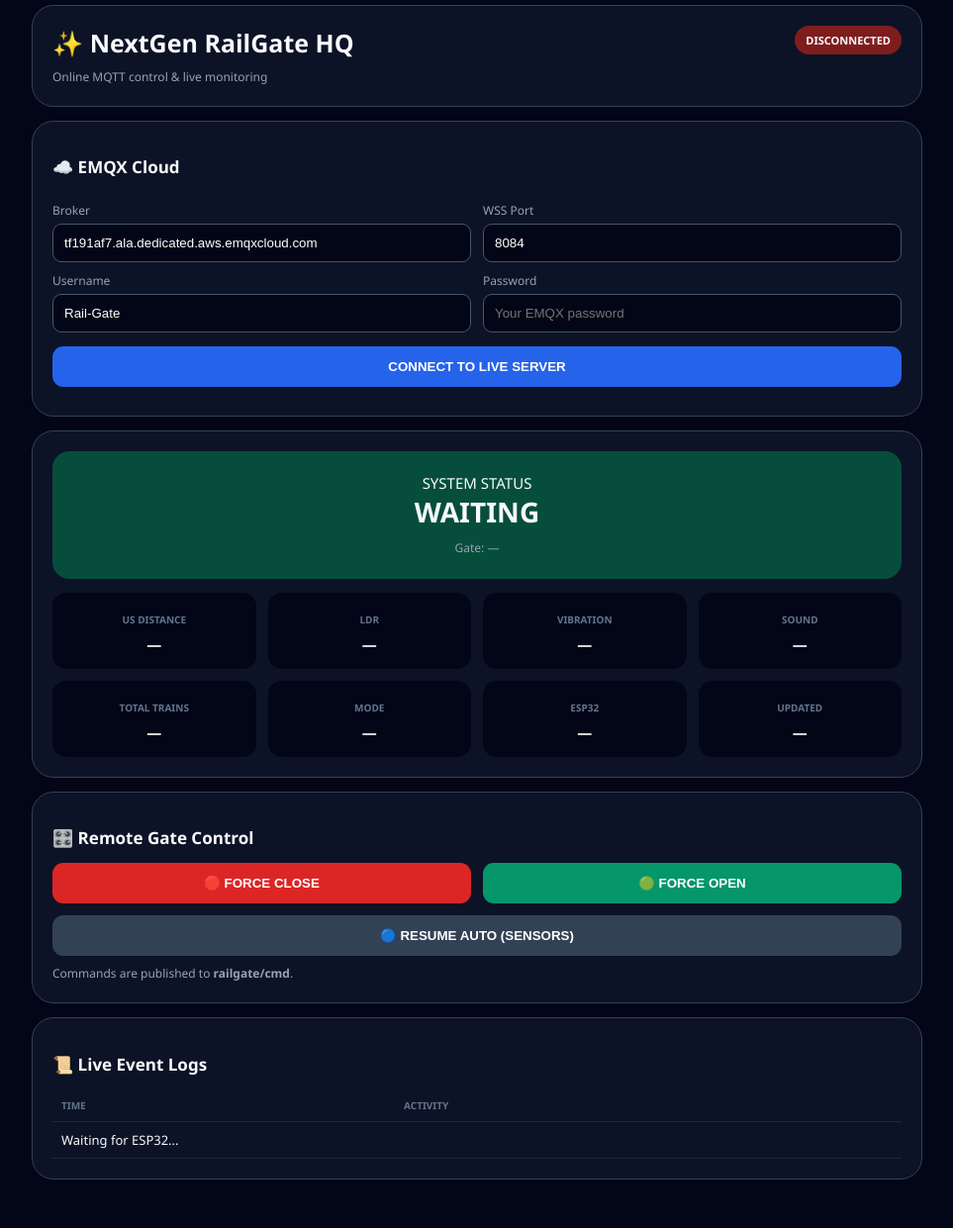
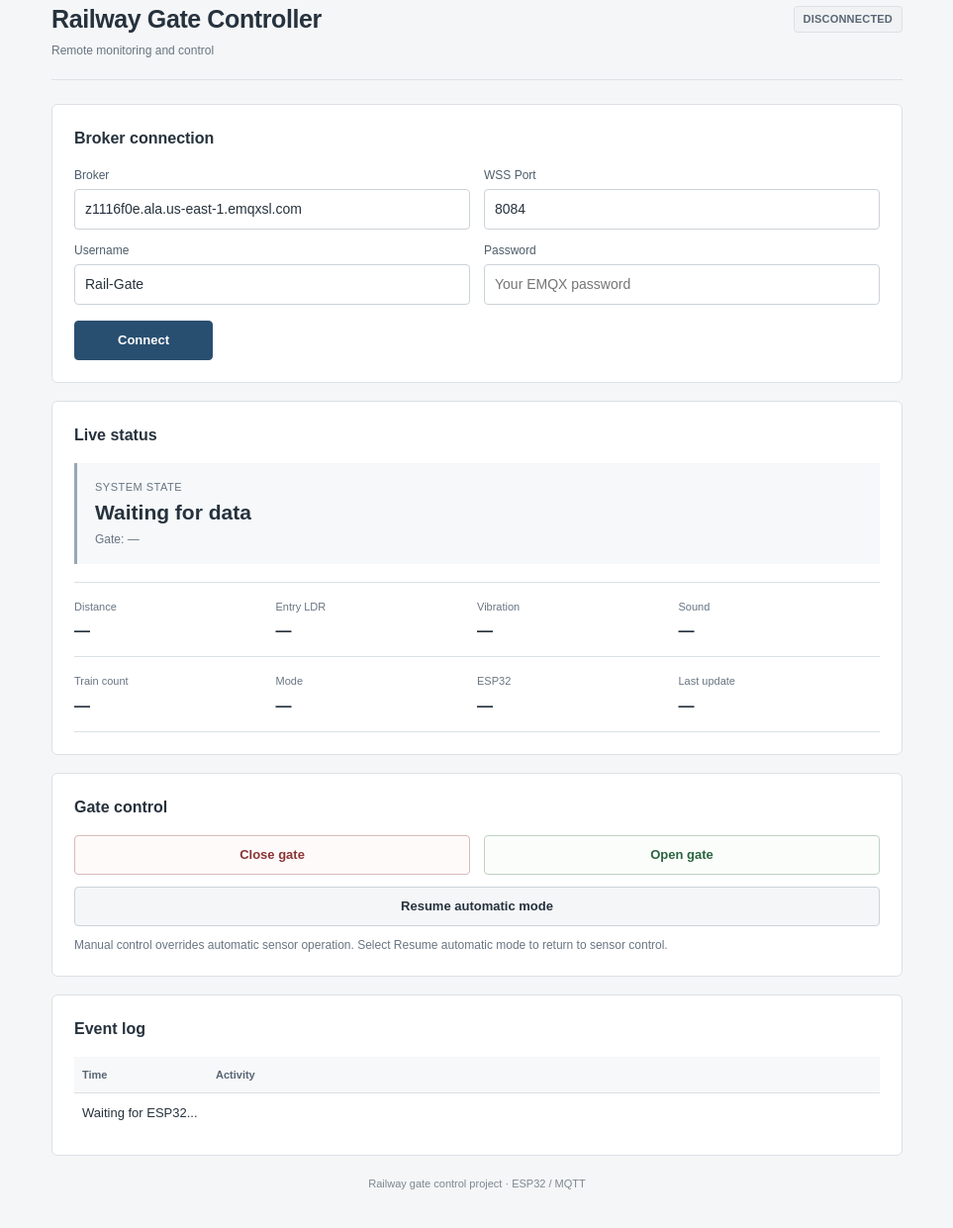
Before and after one commit to Anik52-M/railgate-dashboard, a plain HTML site: page index.html in a window 1280 px wide. Shown: the part 29-1270 px from the top of the page at 99% size, without its empty margins (158-1121 px from the left). Drawn offline with Linux system fonts and the light colour scheme.

Commit message:
Update dashboard design and broker address

```diff
--- a/index.html
+++ b/index.html
@@ -1,43 +1,77 @@
 <!doctype html>
 <html lang="en"><head><meta charset="utf-8"><meta name="viewport" content="width=device-width,initial-scale=1">
-<title>NextGen RailGate HQ</title>
+<title>Railway Gate Controller</title>
 <script src="https://unpkg.com/mqtt/dist/mqtt.min.js"></script>
 <style>
-*{box-sizing:border-box}body{margin:0;padding:20px;background:#020617;color:#f8fafc;font:15px Segoe UI,Arial,sans-serif}
-main{max-width:900px;margin:auto}.card{background:#0f172acc;border:1px solid #334155;border-radius:22px;padding:20px;margin:14px 0}
-h1{margin:0;font-size:25px}h2{font-size:17px}.row,.controls,.grid{display:grid;gap:12px}.row,.controls{grid-template-columns:1fr 1fr}.grid{grid-template-columns:repeat(4,1fr)}
-label{display:block;color:#94a3b8;font-size:12px;margin:10px 0 5px}input{width:100%;padding:11px;border-radius:9px;border:1px solid #475569;background:#020617;color:white}
-button{border:0;border-radius:11px;padding:13px;color:white;font-weight:800;cursor:pointer}.connect{background:#2563eb;width:100%;margin-top:14px}.open{background:#059669}.close{background:#dc2626}.auto{background:#334155;width:100%;margin-top:12px}
-.badge{float:right;padding:7px 11px;border-radius:20px;background:#7f1d1d;font-size:11px;font-weight:bold}.ok{background:#065f46}
-.status{text-align:center;background:#064e3b;padding:22px;border-radius:17px}.danger{background:#7f1d1d}.big{font-size:28px;font-weight:900}
-.sensor{background:#020617;padding:15px;border-radius:14px;text-align:center}.sensor small{color:#64748b;font-weight:bold;font-size:10px}.sensor b{display:block;margin-top:7px}
-.note{color:#94a3b8;font-size:12px;line-height:1.5;margin-top:9px}table{width:100%;border-collapse:collapse}th,td{text-align:left;padding:9px;border-bottom:1px solid #1e293b;font-size:13px}th{color:#64748b;font-size:10px}
-@media(max-width:650px){.row,.controls,.grid{grid-template-columns:1fr 1fr}.row,.controls{grid-template-columns:1fr}}
+:root{color-scheme:light;--text:#26323d;--muted:#687582;--border:#dce1e5;--accent:#294f70}
+*{box-sizing:border-box}
+body{margin:0;padding:32px 20px 48px;background:#f5f6f7;color:var(--text);font:14px/1.5 Arial,Helvetica,sans-serif}
+main{max-width:860px;margin:0 auto}
+.card{margin:18px 0;padding:22px;background:#fff;border:1px solid var(--border);border-radius:6px}
+.header{display:grid;grid-template-columns:1fr auto;column-gap:16px;align-items:center;margin:0 0 24px;padding:0 0 20px;background:none;border:0;border-bottom:1px solid var(--border);border-radius:0}
+h1{grid-column:1;grid-row:1;margin:0;font-size:25px;font-weight:600;line-height:1.3;letter-spacing:-.4px}
+h2{margin:0 0 16px;font-size:16px;font-weight:600}
+.header .note{grid-column:1 / -1;margin-top:6px}
+.badge{grid-column:2;grid-row:1;padding:4px 9px;border:1px solid var(--border);border-radius:4px;background:#f0f2f4;color:#596674;font-size:11px;font-weight:600;letter-spacing:.2px}
+.badge.ok{background:#eef6f0;border-color:#c8dfce;color:#29633b}
+.row,.controls,.grid{display:grid;gap:14px}
+.row{grid-template-columns:1fr 1fr;margin-top:12px}
+.controls{grid-template-columns:1fr 1fr}
+.grid{grid-template-columns:repeat(4,minmax(0,1fr));gap:0;margin-top:18px!important;border-top:1px solid var(--border)}
+label{display:block;margin:0 0 5px;color:#4e5d6b;font-size:12px}
+input{width:100%;min-width:0;padding:9px 10px;border:1px solid #cbd3da;border-radius:4px;background:#fff;color:var(--text);font:inherit}
+input:focus{outline:2px solid #c8d9e9;outline-offset:1px;border-color:var(--accent)}
+button{padding:10px 14px;border:1px solid #cbd3da;border-radius:4px;background:#fff;color:var(--text);font:600 13px/1.4 Arial,Helvetica,sans-serif;cursor:pointer}
+button:hover{filter:brightness(.96)}
+button:focus-visible{outline:2px solid #7194b4;outline-offset:3px}
+.connect{margin-top:16px;background:var(--accent);border-color:var(--accent);color:#fff;min-width:140px}
+.close{border-color:#d8b9b9;color:#8a3434;background:#fffafa}
+.open{border-color:#bed2c3;color:#2b6441;background:#fbfdfb}
+.auto{width:100%;margin-top:12px;background:#f4f6f8}
+.status{padding:16px 18px;border-left:3px solid #97a7b5;background:#f6f8fa}
+.status>div:first-child{color:var(--muted);font-size:11px;letter-spacing:.5px;text-transform:uppercase}
+.status.danger{border-left-color:#b64c4c;background:#fcf3f3}
+.status.danger .big{color:#8b3030}
+.big{margin-top:3px;font-size:21px;font-weight:600;line-height:1.4}
+.status .note{margin-top:3px}
+.sensor{min-width:0;padding:16px 10px 13px 0;border-bottom:1px solid var(--border)}
+.sensor small{display:block;color:var(--muted);font-size:11px;font-weight:400}
+.sensor b{display:block;margin-top:5px;font-size:16px;font-weight:600;overflow-wrap:anywhere}
+.note{margin-top:10px;color:var(--muted);font-size:12px;line-height:1.5;overflow-wrap:anywhere}
+#msg:empty{display:none}
+table{width:100%;border-collapse:collapse;table-layout:fixed}
+th,td{padding:10px 8px;text-align:left;border-bottom:1px solid var(--border);font-size:13px;vertical-align:top;overflow-wrap:anywhere}
+th{background:#f7f8f9;color:#586675;font-size:11px;font-weight:600}
+th:first-child{width:135px}
+tbody tr:last-child td{border-bottom:0}
+.footer{margin-top:20px;color:#7c8791;font-size:11px;text-align:center}
+@media(max-width:600px){body{padding:22px 14px 32px}.card{padding:18px}.row{grid-template-columns:1fr}.grid{grid-template-columns:repeat(2,minmax(0,1fr))}h1{font-size:22px}.header{grid-template-columns:1fr}.badge{grid-column:1;grid-row:2;justify-self:start;margin-top:10px}.header .note{grid-row:3}th:first-child{width:100px}}
 </style></head>
 <body><main>
-<div class="card"><span id="badge" class="badge">DISCONNECTED</span><h1>✨ NextGen RailGate HQ</h1><div class="note">Online MQTT control & live monitoring</div></div>
+<div class="card header"><span id="badge" class="badge">DISCONNECTED</span><h1>Railway Gate Controller</h1><div class="note">Remote monitoring and control</div></div>
 
-<div class="card"><h2>☁️ EMQX Cloud</h2>
-<div class="row"><div><label>Broker</label><input id="broker" value="tf191af7.ala.dedicated.aws.emqxcloud.com"></div>
-<div><label>WSS Port</label><input id="port" value="8084"></div></div>
-<div class="row"><div><label>Username</label><input id="user" value="Rail-Gate"></div>
-<div><label>Password</label><input id="pass" type="password" placeholder="Your EMQX password"></div></div>
-<button class="connect" onclick="connect()">CONNECT TO LIVE SERVER</button><div id="msg" class="note"></div></div>
+<div class="card"><h2>Broker connection</h2>
+<div class="row"><div><label for="broker">Broker</label><input id="broker" value="z1116f0e.ala.us-east-1.emqxsl.com"></div>
+<div><label for="port">WSS Port</label><input id="port" value="8084"></div></div>
+<div class="row"><div><label for="user">Username</label><input id="user" value="Rail-Gate"></div>
+<div><label for="pass">Password</label><input id="pass" type="password" placeholder="Your EMQX password"></div></div>
+<button class="connect" onclick="connect()">Connect</button><div id="msg" class="note"></div></div>
 
-<div class="card"><div id="status" class="status"><div>SYSTEM STATUS</div><div id="sys" class="big">WAITING</div><div id="gate" class="note">Gate: —</div></div>
+<div class="card"><h2>Live status</h2><div id="status" class="status"><div>System state</div><div id="sys" class="big">Waiting for data</div><div id="gate" class="note">Gate: —</div></div>
 <div class="grid" style="margin-top:14px">
-<div class="sensor"><small>US DISTANCE</small><b id="dist">—</b></div><div class="sensor"><small>LDR</small><b id="ldr">—</b></div>
-<div class="sensor"><small>VIBRATION</small><b id="vib">—</b></div><div class="sensor"><small>SOUND</small><b id="snd">—</b></div>
-<div class="sensor"><small>TOTAL TRAINS</small><b id="trains">—</b></div><div class="sensor"><small>MODE</small><b id="mode">—</b></div>
-<div class="sensor"><small>ESP32</small><b id="online">—</b></div><div class="sensor"><small>UPDATED</small><b id="updated">—</b></div>
+<div class="sensor"><small>Distance</small><b id="dist">—</b></div><div class="sensor"><small>Entry LDR</small><b id="ldr">—</b></div>
+<div class="sensor"><small>Vibration</small><b id="vib">—</b></div><div class="sensor"><small>Sound</small><b id="snd">—</b></div>
+<div class="sensor"><small>Train count</small><b id="trains">—</b></div><div class="sensor"><small>Mode</small><b id="mode">—</b></div>
+<div class="sensor"><small>ESP32</small><b id="online">—</b></div><div class="sensor"><small>Last update</small><b id="updated">—</b></div>
 </div></div>
 
-<div class="card"><h2>🎛️ Remote Gate Control</h2><div class="controls">
-<button class="close" onclick="send('CLOSE')">🛑 FORCE CLOSE</button><button class="open" onclick="send('OPEN')">🟢 FORCE OPEN</button></div>
-<button class="auto" onclick="send('AUTO')">🔵 RESUME AUTO (SENSORS)</button>
-<div class="note">Commands are published to <b>railgate/cmd</b>.</div></div>
+<div class="card"><h2>Gate control</h2><div class="controls">
+<button class="close" onclick="send('CLOSE')">Close gate</button><button class="open" onclick="send('OPEN')">Open gate</button></div>
+<button class="auto" onclick="send('AUTO')">Resume automatic mode</button>
+<div class="note">Manual control overrides automatic sensor operation. Select Resume automatic mode to return to sensor control.</div></div>
 
-<div class="card"><h2>📜 Live Event Logs</h2><table><thead><tr><th>TIME</th><th>ACTIVITY</th></tr></thead><tbody id="logs"><tr><td colspan="2">Waiting for ESP32...</td></tr></tbody></table></div>
+<div class="card"><h2>Event log</h2><table><thead><tr><th>Time</th><th>Activity</th></tr></thead><tbody id="logs"><tr><td colspan="2">Waiting for ESP32...</td></tr></tbody></table></div>
+<div class="footer">Railway gate control project · ESP32 / MQTT</div>
 </main>
 <script>
 let c=null;
@@ -64,10 +98,10 @@ function update(d){
  $("vib").textContent=d.s_vib==1?"HIGH":"LOW";$("snd").textContent=d.s_snd==1?"HIGH":"LOW";
  $("trains").textContent=d.total_trains??"0";$("mode").textContent=d.manual??"—";$("updated").textContent=new Date().toLocaleTimeString();
  const danger=d.manual==="CLOSE"||(d.manual==="AUTO"&&d.status==="DANGER");$("status").className="status"+(danger?" danger":"");
- if(d.manual==="CLOSE"){$("sys").textContent="🛑 MANUAL CLOSED";$("gate").textContent="Gate: CLOSED"}
- else if(d.manual==="OPEN"){$("sys").textContent="🟢 MANUAL OPENED";$("gate").textContent="Gate: OPEN"}
- else if(d.status==="DANGER"){$("sys").textContent="⚠️ TRAIN IS COMING";$("gate").textContent="Gate: CLOSED (AUTO)"}
- else{$("sys").textContent="✅ TRACK IS CLEAR";$("gate").textContent="Gate: OPEN (AUTO)"}
+ if(d.manual==="CLOSE"){$("sys").textContent="Manual close";$("gate").textContent="Gate: CLOSED"}
+ else if(d.manual==="OPEN"){$("sys").textContent="Manual open";$("gate").textContent="Gate: OPEN"}
+ else if(d.status==="DANGER"){$("sys").textContent="Train detected";$("gate").textContent="Gate: CLOSED (AUTO)"}
+ else{$("sys").textContent="Track clear";$("gate").textContent="Gate: OPEN (AUTO)"}
  if(Array.isArray(d.logs))$("logs").innerHTML=d.logs.filter(x=>x.act).map(x=>`<tr><td>${esc(x.time)}</td><td>${esc(x.act)}</td></tr>`).join("")||"<tr><td colspan=2>No events</td></tr>";
 }
 function send(cmd){
```
